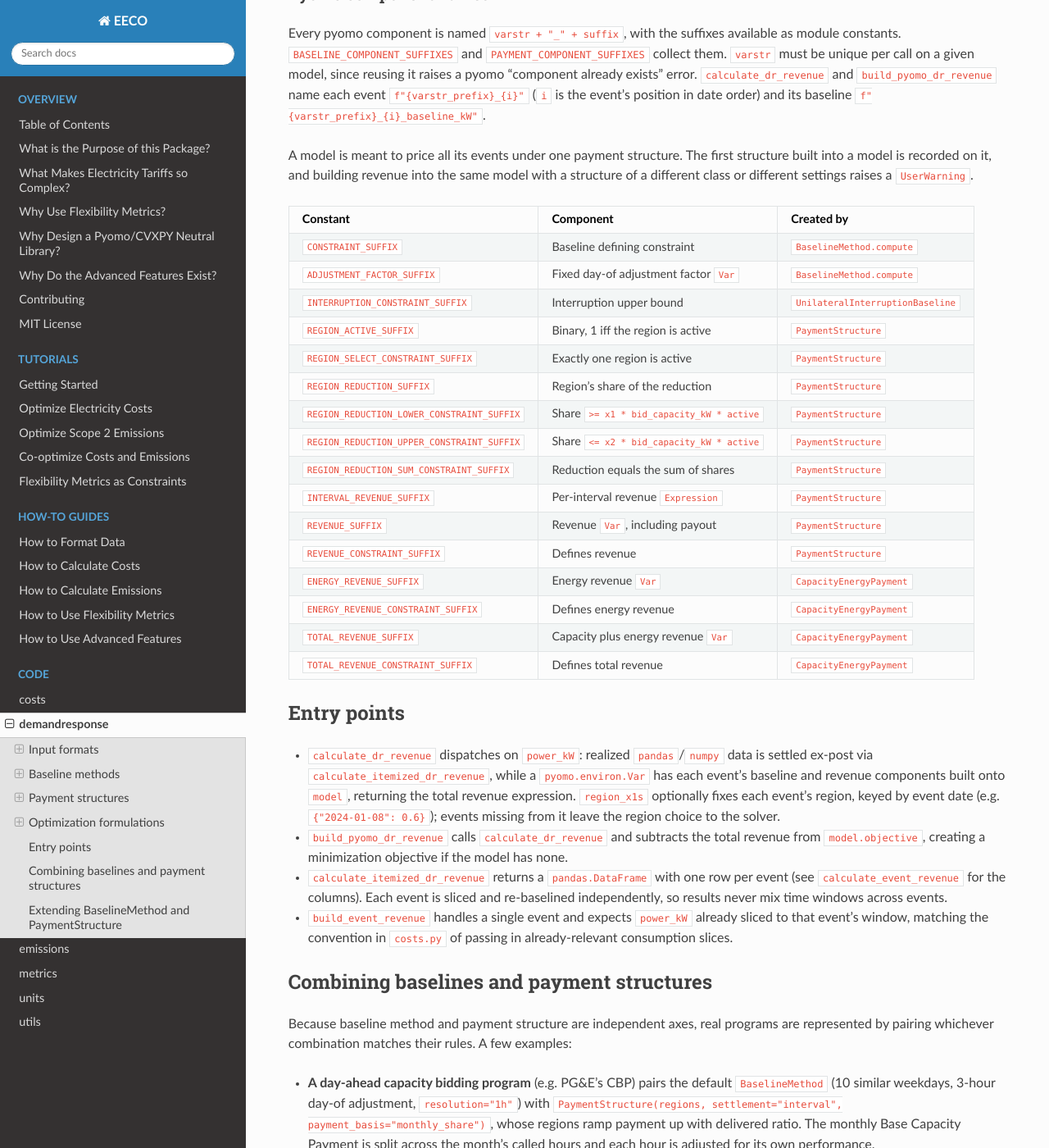
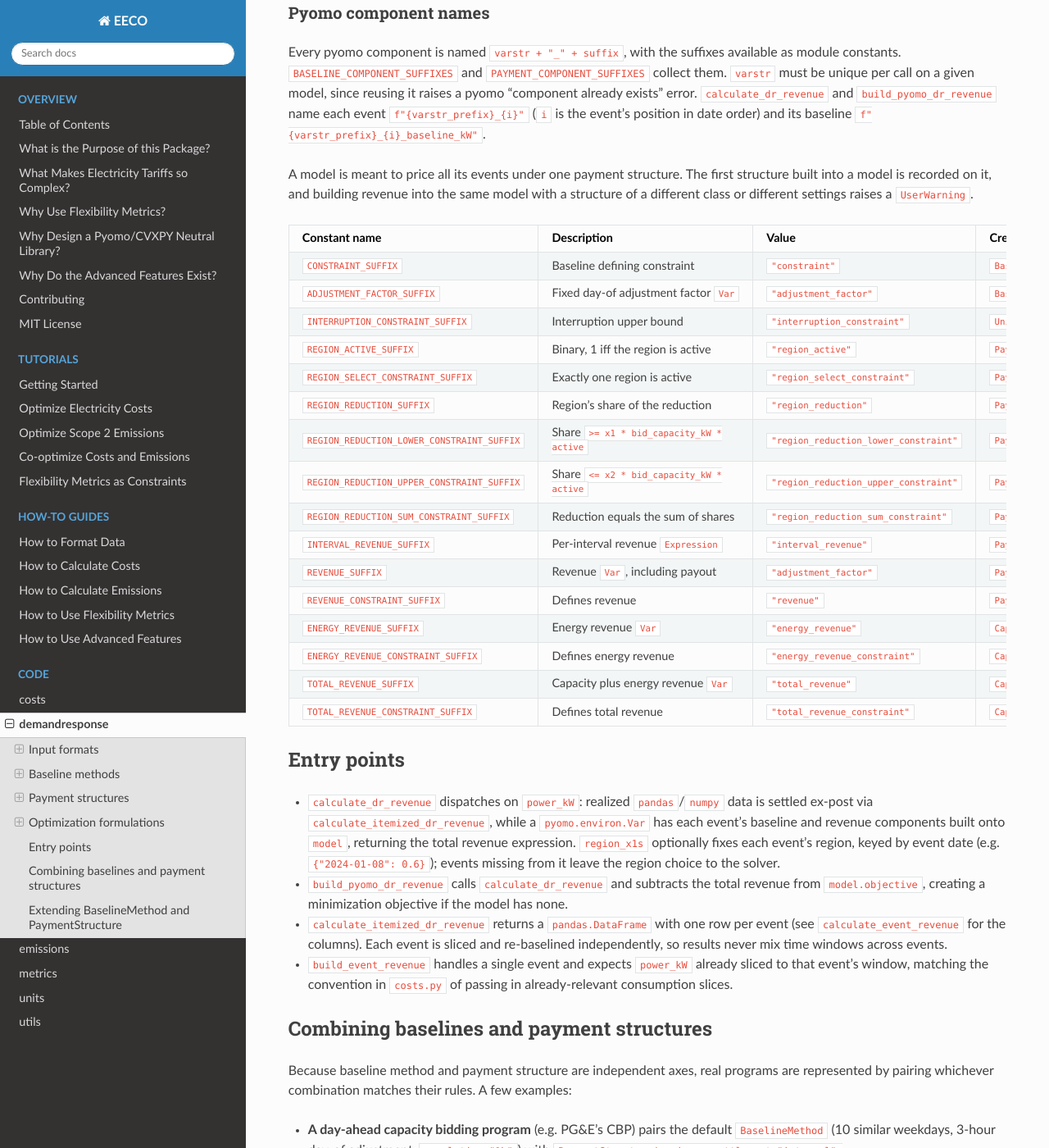
Before and after one commit to we3lab/eeco, a Sphinx documentation site: the page built from docs/demandresponse.rst, in a window 1280 px wide and 1400 px high, scrolled down 6772 px. Shown: the whole window at 82% size. Built offline with Sphinx 7.4.7 and the Read the Docs theme 3.1.0, drawn with Linux system fonts in a browser that asks for light colours; formulas are drawn with MathJax 3; some of the changed text lies outside the part shown.

Commit message:
Missed some instances of  that needed to be renamed

```diff
--- a/docs/demandresponse.rst
+++ b/docs/demandresponse.rst
@@ -147,9 +147,9 @@ anomalous morning can't swing the baseline too far, and is skipped (factor
 computed from ``historical_power_kW``, never from the model.
 ``adjustment_offset_hours=None`` disables the adjustment. To use a factor
 calculated elsewhere (e.g. one published by the utility), pass
-``adjustment_factor`` to ``add_event`` or directly to ``compute``. It is
+``adjustment_factor`` to ``add_event`` or directly to ``calculate_event_baseline``. It is
 applied as-is, without clipping, in place of the calculated factor. If
-both are given they must match, or ``compute`` raises ``ValueError``.
+both are given they must match, or ``calculate_event_baseline`` raises ``ValueError``.
 
 **Adjustment factor in the model.** With ``adjustment_in_model=True`` and a
 ``model``, the factor is added as a **fixed** ``pyomo.environ.Var`` named
@@ -158,10 +158,10 @@ symbolically. Retune it with ``model.<varstr>_adjustment_factor.fix(1.15)``
 and re-solve without rebuilding the model. Do not ``.unfix()`` it: the solver
 would then pick the revenue-maximizing factor, and ``baseline * factor``
 would become bilinear. With the default ``False``, the factor is folded in as
-a constant, and the baseline ``compute`` returns is a plain ``numpy.ndarray``
+a constant, and the baseline ``calculate_event_baseline`` returns is a plain ``numpy.ndarray``
 whenever every baseline day is historical.
 
-**Baseline days inside the optimization horizon.** When ``compute`` is
+**Baseline days inside the optimization horizon.** When ``calculate_event_baseline`` is
 given a ``model``, ``model_power_kW``, and
 ``model_datetime_index``, any baseline day whose event window lies fully
 inside the model horizon is computed from the decision variable rather than
@@ -212,7 +212,7 @@ much load is interrupted, holding consumption at or below a fixed level
 is enforced as a hard constraint, ``varstr + "_interruption_constraint"``,
 on the entries of ``model_power_kW`` inside the event window, rather than
 treated as a revenue opportunity the operator chooses to pursue. It
-therefore has no ex-post/numpy evaluation path: ``compute`` raises
+therefore has no ex-post/numpy evaluation path: ``calculate_event_baseline`` raises
 ``NotImplementedError`` without a ``model``. The interruption level is
 returned in the baseline's position to keep a consistent interface, but the
 reduction it implies is not the basis for payment, so pair it with a
@@ -382,56 +382,73 @@ settings raises a ``UserWarning``.
 .. list-table::
    :header-rows: 1
 
-   * - Constant
-     - Component
+   * - Constant name
+     - Description
+     - Value
      - Created by
    * - ``CONSTRAINT_SUFFIX``
      - Baseline defining constraint
-     - ``BaselineMethod.compute``
+     - ``"constraint"``
+     - ``BaselineMethod.calculate_event_baseline``
    * - ``ADJUSTMENT_FACTOR_SUFFIX``
      - Fixed day-of adjustment factor ``Var``
-     - ``BaselineMethod.compute``
+     - ``"adjustment_factor"``
+     - ``BaselineMethod.calculate_event_baseline``
    * - ``INTERRUPTION_CONSTRAINT_SUFFIX``
      - Interruption upper bound
+     - ``"interruption_constraint"``
      - ``UnilateralInterruptionBaseline``
    * - ``REGION_ACTIVE_SUFFIX``
      - Binary, 1 iff the region is active
+     - ``"region_active"``
      - ``PaymentStructure``
    * - ``REGION_SELECT_CONSTRAINT_SUFFIX``
      - Exactly one region is active
+     - ``"region_select_constraint"``
      - ``PaymentStructure``
    * - ``REGION_REDUCTION_SUFFIX``
      - Region's share of the reduction
+     - ``"region_reduction"``
      - ``PaymentStructure``
    * - ``REGION_REDUCTION_LOWER_CONSTRAINT_SUFFIX``
      - Share ``>= x1 * bid_capacity_kW * active``
+     - ``"region_reduction_lower_constraint"``
      - ``PaymentStructure``
    * - ``REGION_REDUCTION_UPPER_CONSTRAINT_SUFFIX``
      - Share ``<= x2 * bid_capacity_kW * active``
+     - ``"region_reduction_upper_constraint"``
      - ``PaymentStructure``
    * - ``REGION_REDUCTION_SUM_CONSTRAINT_SUFFIX``
      - Reduction equals the sum of shares
+     - ``"region_reduction_sum_constraint"``
      - ``PaymentStructure``
    * - ``INTERVAL_REVENUE_SUFFIX``
      - Per-interval revenue ``Expression``
+     - ``"interval_revenue"``
      - ``PaymentStructure``
    * - ``REVENUE_SUFFIX``
      - Revenue ``Var``, including payout
+     - ``"adjustment_factor"``
      - ``PaymentStructure``
    * - ``REVENUE_CONSTRAINT_SUFFIX``
      - Defines revenue
+     - ``"revenue"``
      - ``PaymentStructure``
    * - ``ENERGY_REVENUE_SUFFIX``
      - Energy revenue ``Var``
+     - ``"energy_revenue"``
      - ``CapacityEnergyPayment``
    * - ``ENERGY_REVENUE_CONSTRAINT_SUFFIX``
      - Defines energy revenue
+     - ``"energy_revenue_constraint"``
      - ``CapacityEnergyPayment``
    * - ``TOTAL_REVENUE_SUFFIX``
      - Capacity plus energy revenue ``Var``
+     - ``"total_revenue"``
      - ``CapacityEnergyPayment``
    * - ``TOTAL_REVENUE_CONSTRAINT_SUFFIX``
      - Defines total revenue
+     - ``"total_revenue_constraint"``
      - ``CapacityEnergyPayment``
 
 Entry points
@@ -510,7 +527,7 @@ of:
   model_datetime_index=None, varstr=None, adjustment_factor=None)`` to
   replace the baseline calculation entirely, for a baseline that isn't a historical day-average
   at all (see ``FixedLevelBaseline`` and ``UnilateralInterruptionBaseline``).
-  An override must honor ``compute``'s calling contract: return a
+  An override must honor ``calculate_event_baseline``'s calling contract: return a
   ``(value, model)`` pair, with ``model`` left ``None`` ex-post (or raise),
   adding any pyomo components under ``varstr`` when a model is given.
 
```
Also changed, not shown: 2 other files.
